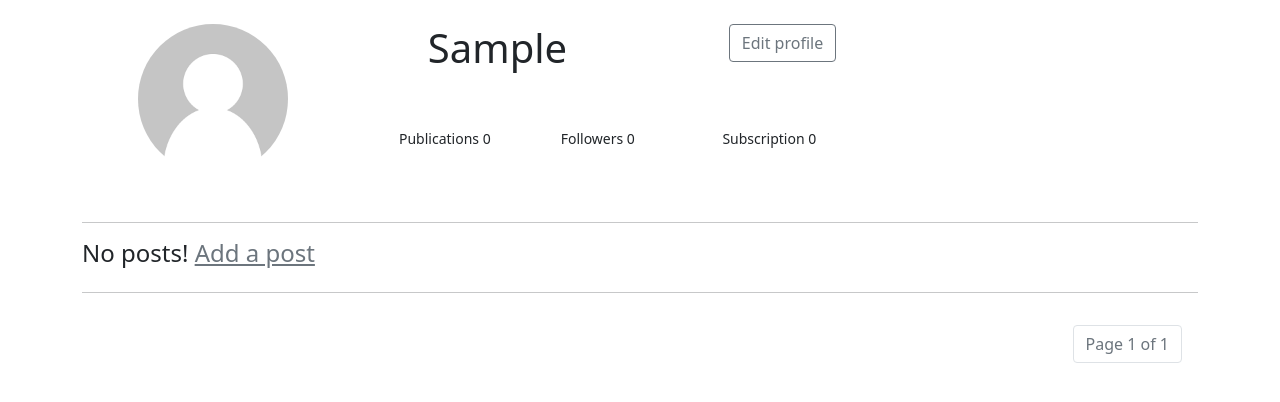
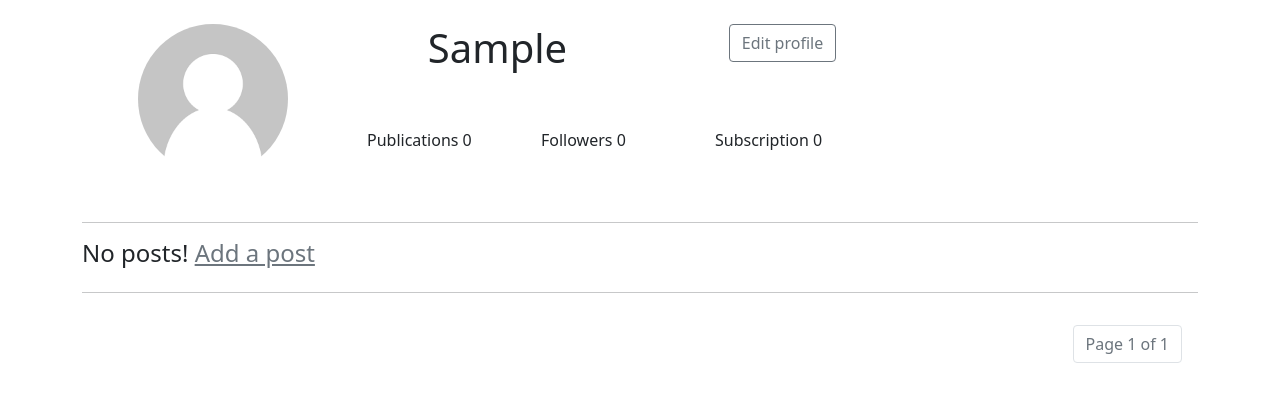
Before and after one commit to OleksiiMartseniuk/DjangoGramm, a Django app: a page that uses src/account/templates/account/profile/profile_list.html in a window 1280 px wide. Shown: the part 58-460 px from the top of the page. Run offline with Django 4.2, Linux system fonts and the light colour scheme; the visitor is signed in with stand-in values (Sample User, id 1); data comes from the database, SQL or seed files in the repository; data that the repository does not hold is empty; some libraries are stand-ins or nearby versions.

Commit message:
edit manu profile

```diff
--- a/src/account/templates/account/profile/profile_list.html
+++ b/src/account/templates/account/profile/profile_list.html
@@ -37,11 +37,19 @@
             </div>
             <div class="row">
                 <div class="col-12">
-                    <ul class="mt-5 custom_ul" >
-                        <li class="custom_li font_ul">Publications {{object_list.count}}</li>
-                        <li id="total_followers" class="custom_li font_ul li_menu" data-total_followers="{{user.rel_to_set.count}}" data-bs-toggle="modal" data-bs-target="#Subscribers">Followers {{user.rel_to_set.count}}  </li>
-                        <li id="total_subscription" class="custom_li font_ul li_menu" data-total_subscription="{{user.rel_from_set.count}}" data-bs-toggle="modal" data-bs-target="#Subscription">Subscription {{user.rel_from_set.count}}</li>
-                    </ul>
+
+                    <div class="row g-0 mt-5">
+                        <div class="col-sm-4 col-md-4">
+                            <p>Publications {{object_list.count}}</p>
+                        </div>
+                        <div class="col-sm-4 col-md-4">
+                            <p id="total_followers" class="li_menu" data-total_followers="{{user.rel_to_set.count}}" data-bs-toggle="modal" data-bs-target="#Subscribers">Followers {{user.rel_to_set.count}}</p>
+                        </div>
+                        <div class="col-sm-4 col-md-4">
+                            <p id="total_subscription" class="li_menu" data-total_subscription="{{user.rel_from_set.count}}" data-bs-toggle="modal" data-bs-target="#Subscription">Subscription {{user.rel_from_set.count}}</p>
+                        </div>
+                    </div>
+
                 </div>
             </div>
         </div>
```
